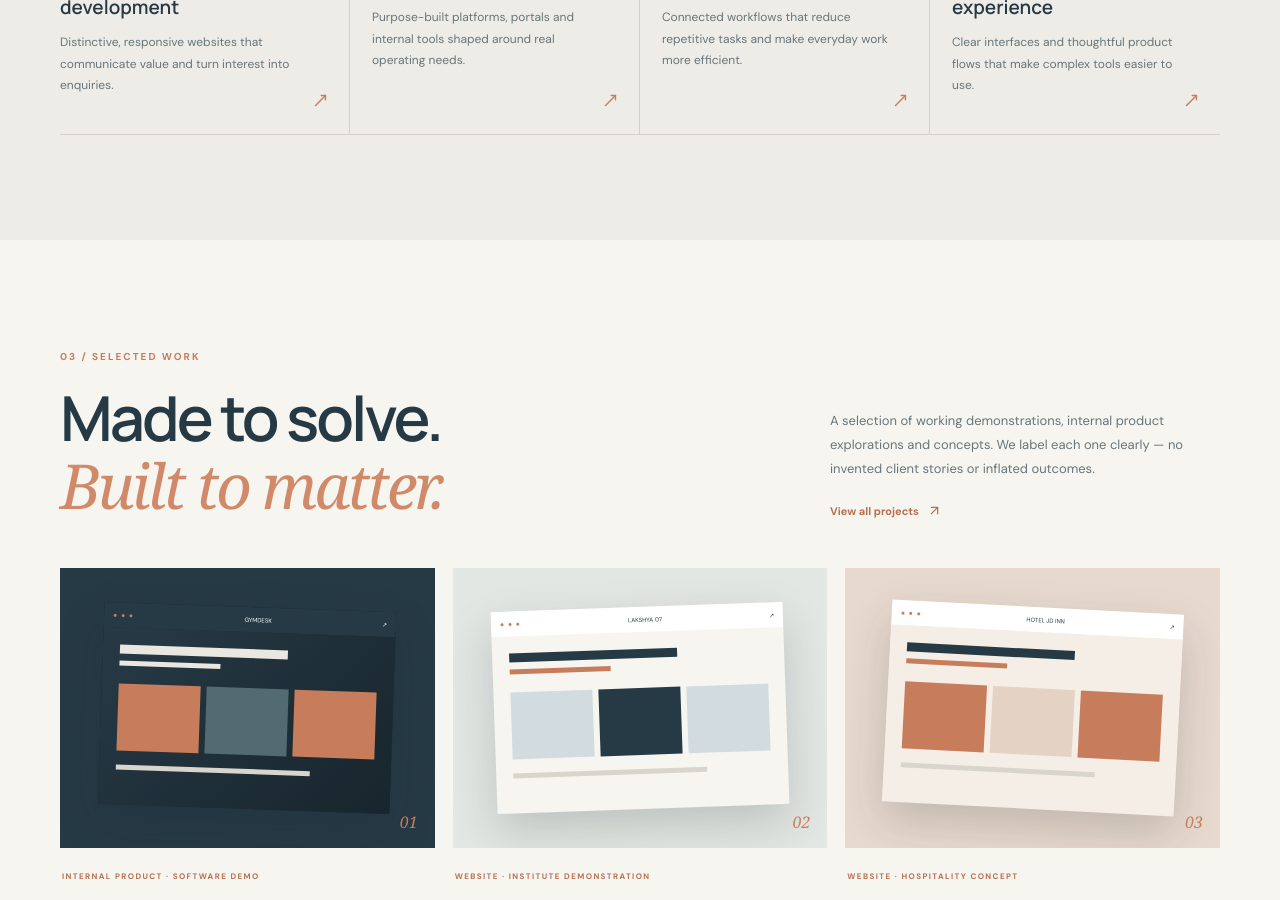
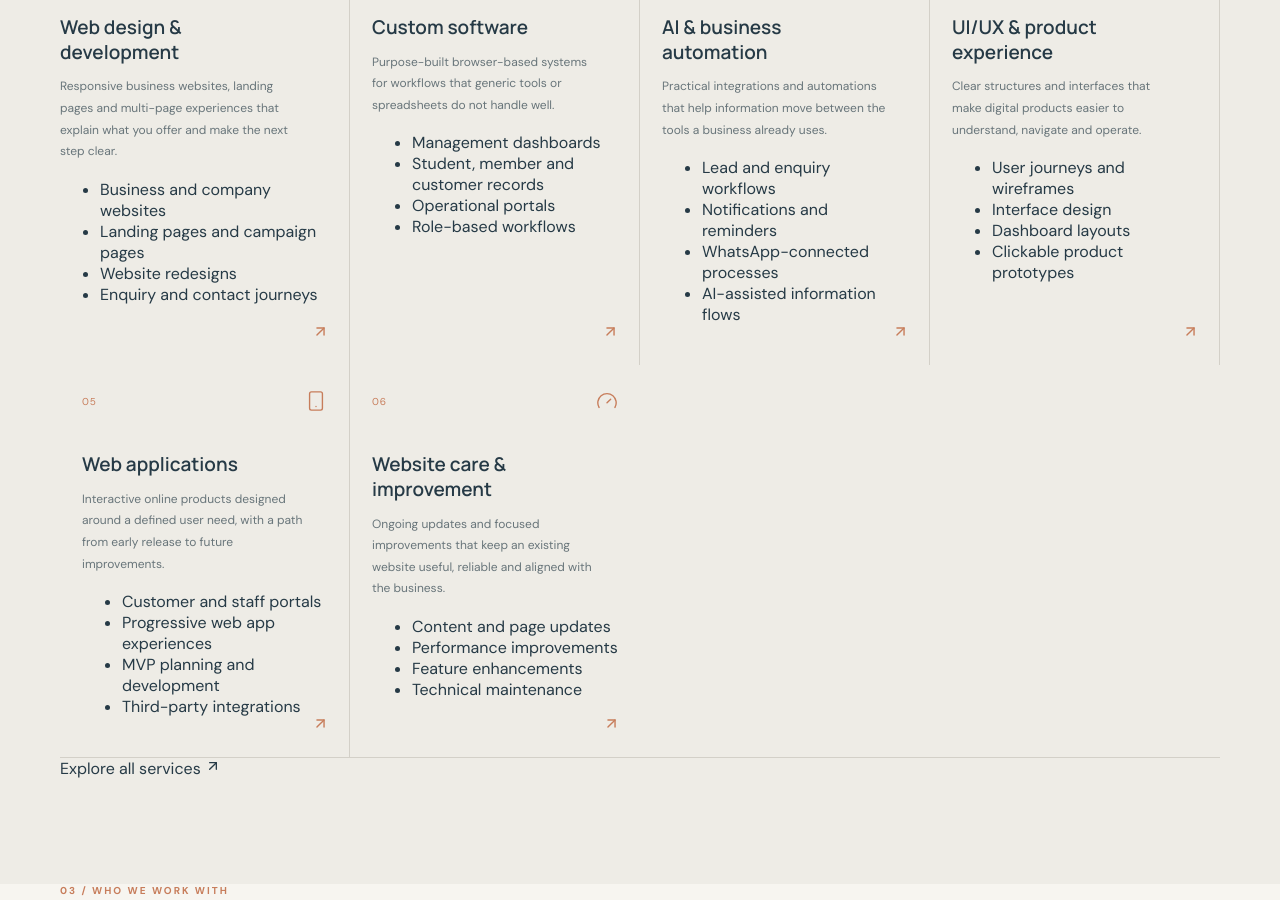
Before and after one commit to kunalkunar108/curakart-tech, a Next.js app: page / in a window 1280 px wide. Shown: the part 1880-2780 px from the top of the page. Built offline with nearby package versions, Linux system fonts and the light colour scheme.

Commit message:
Expand CURAKART homepage into detailed agency experience

```diff
--- a/app/page.tsx
+++ b/app/page.tsx
@@ -1,16 +1,39 @@
 import Link from "next/link";
-import { ArrowUpRight, ArrowRight, Code2, PanelsTopLeft, Workflow, Layers3, MoveUpRight } from "lucide-react";
+import { ArrowUpRight, ArrowRight, Code2, PanelsTopLeft, Workflow, Layers3, Smartphone, Database, ShieldCheck, Gauge, MessageCircle, Search, PenTool, Rocket } from "lucide-react";
 
 const capabilities = [
-  { n: "01", icon: PanelsTopLeft, title: "Web design & development", text: "Distinctive, responsive websites that communicate value and turn interest into enquiries." },
-  { n: "02", icon: Code2, title: "Custom software", text: "Purpose-built platforms, portals and internal tools shaped around real operating needs." },
-  { n: "03", icon: Workflow, title: "Business automation", text: "Connected workflows that reduce repetitive tasks and make everyday work more efficient." },
-  { n: "04", icon: Layers3, title: "Digital product experience", text: "Clear interfaces and thoughtful product flows that make complex tools easier to use." },
+  { n: "01", icon: PanelsTopLeft, title: "Web design & development", text: "Responsive business websites, landing pages and multi-page experiences that explain what you offer and make the next step clear.", items: ["Business and company websites", "Landing pages and campaign pages", "Website redesigns", "Enquiry and contact journeys"] },
+  { n: "02", icon: Code2, title: "Custom software", text: "Purpose-built browser-based systems for workflows that generic tools or spreadsheets do not handle well.", items: ["Management dashboards", "Student, member and customer records", "Operational portals", "Role-based workflows"] },
+  { n: "03", icon: Workflow, title: "AI & business automation", text: "Practical integrations and automations that help information move between the tools a business already uses.", items: ["Lead and enquiry workflows", "Notifications and reminders", "WhatsApp-connected processes", "AI-assisted information flows"] },
+  { n: "04", icon: Layers3, title: "UI/UX & product experience", text: "Clear structures and interfaces that make digital products easier to understand, navigate and operate.", items: ["User journeys and wireframes", "Interface design", "Dashboard layouts", "Clickable product prototypes"] },
+  { n: "05", icon: Smartphone, title: "Web applications", text: "Interactive online products designed around a defined user need, with a path from early release to future improvements.", items: ["Customer and staff portals", "Progressive web app experiences", "MVP planning and development", "Third-party integrations"] },
+  { n: "06", icon: Gauge, title: "Website care & improvement", text: "Ongoing updates and focused improvements that keep an existing website useful, reliable and aligned with the business.", items: ["Content and page updates", "Performance improvements", "Feature enhancements", "Technical maintenance"] },
 ];
+
 const projects = [
   { no: "01", name: "GymDesk", type: "INTERNAL PRODUCT · SOFTWARE DEMO", desc: "A gym operations concept exploring member records, attendance and day-to-day management.", href: "https://gym-managment-software-ecru.vercel.app/", cta: "Explore software demo", style: "work-dark", visual: "gym" },
   { no: "02", name: "LAKSHYA 07", type: "WEBSITE · INSTITUTE DEMONSTRATION", desc: "A structured digital presence for a computer institute, with course information and admission enquiries.", href: "https://lakshya-07.vercel.app/", cta: "Explore website demo", style: "work-light", visual: "education" },
   { no: "03", name: "Hotel JD Inn", type: "WEBSITE · HOSPITALITY CONCEPT", desc: "A hospitality website concept designed around property presentation and guest enquiries.", href: "https://hotel-jd-afzv8wjal-kunal-s-project.vercel.app/", cta: "Explore website concept", style: "work-sand", visual: "hotel" },
+];
+
+const steps = [
+  ["01", "Discover", "We learn about your business, users, current process and the problem you want to solve."],
+  ["02", "Plan", "We define the deliverables, priorities, technical approach, timeline and responsibilities before work begins."],
+  ["03", "Design", "We organise the content and user journeys, then shape the visual direction for your review."],
+  ["04", "Build", "We develop the agreed experience in focused stages and share progress at planned checkpoints."],
+  ["05", "Test", "We review the agreed functionality, responsive behaviour, forms and key user journeys before launch."],
+  ["06", "Launch & support", "We prepare the handover and can agree on ongoing maintenance or future improvements separately."],
+];
+
+const faqs = [
+  ["What kind of projects does CURAKART take on?", "We work on business websites, landing pages, web applications, custom management software, UI/UX work and practical automation. The right fit depends on the problem, scope and available resources."],
+  ["How much does a website cost?", "Our current indicative ranges are ₹15,000–₹20,000 for a starter website and ₹25,000–₹40,000 for a business website. Final pricing depends on pages, content, integrations and requirements. See the pricing page for scope notes."],
+  ["How long does a project take?", "Timing depends on scope, content readiness, integrations and review turnaround. We provide a project-specific timeline after understanding the requirements rather than promising one timeline for every project."],
+  ["Can you build custom management software?", "Yes. We can discuss dashboards, portals and workflow-focused systems. We first map the process and define what belongs in the initial release. Larger systems may need phased delivery."],
+  ["Will I be able to request changes?", "Review points and revision rounds are defined in the proposal. Changes outside the agreed scope may affect cost or timeline, so we document them before proceeding."],
+  ["Do you provide support after launch?", "Support, maintenance and future development can be agreed as a separate arrangement. The proposal will state what is included and what is not."],
+  ["Do you work with businesses outside Jharkhand?", "Project discussions and delivery can be handled remotely. We assess each enquiry based on its requirements and whether it is a suitable fit."],
+  ["How do I get started?", "Share a short description through the contact page or WhatsApp. We can then clarify the objective, expected features, budget and next steps."],
 ];
 
 export default function Home() {
@@ -21,47 +44,82 @@ export default function Home() {
         <div className="agency-hero-copy">
           <div className="agency-kicker"><span></span> INDEPENDENT DIGITAL & SOFTWARE STUDIO</div>
           <h1>Build what’s<br/> <em>next.</em> Move<br/>business forward.</h1>
-          <p className="agency-hero-lead">We partner with businesses to design, develop and improve the digital tools they rely on — from high-performing websites to custom software and automation.</p>
+          <p className="agency-hero-lead">We help businesses turn ideas and everyday operational challenges into useful digital experiences — from professional websites to custom software and connected workflows.</p>
           <div className="agency-actions">
             <Link className="agency-button" href="/contact">Start a project <ArrowUpRight size={17}/></Link>
             <Link className="agency-text-link" href="/work">Explore our work <ArrowRight size={16}/></Link>
           </div>
+          <div className="hero-proofline"><span><i/> Clear scope</span><span><i/> Thoughtful design</span><span><i/> Practical technology</span></div>
         </div>
         <div className="agency-hero-visual" aria-label="Abstract digital systems illustration">
           <div className="visual-topline"><span>CURAKART / DIGITAL SYSTEMS</span><span>01 — 04</span></div>
-          <div className="visual-orbit orbit-a"></div><div className="visual-orbit orbit-b"></div>
+          <div className="visual-orbit orbit-a"></div><div className="visual-orbit orbit-b"></div><div className="visual-orbit orbit-c"></div>
           <div className="visual-cross cross-a"></div><div className="visual-cross cross-b"></div>
           <div className="visual-core"><span>CK</span><small>THINK · DESIGN · BUILD</small></div>
-          <div className="visual-node node-one"><i></i><span>WEB</span></div>
-          <div className="visual-node node-two"><i></i><span>SOFTWARE</span></div>
-          <div className="visual-node node-three"><i></i><span>AUTOMATION</span></div>
-          <div className="visual-caption">Technology, made useful.</div>
-          <div className="visual-index">FIG. 001 / CURAKART</div>
+          <div className="visual-node node-one"><i></i><span>WEB</span></div><div className="visual-node node-two"><i></i><span>SOFTWARE</span></div><div className="visual-node node-three"><i></i><span>AUTOMATION</span></div>
+          <div className="visual-caption">Technology, made useful.</div><div className="visual-index">FIG. 001 / CURAKART</div>
         </div>
       </div>
       <div className="wrap agency-hero-bottom"><span>STRATEGY-LED THINKING</span><span>DESIGN WITH INTENT</span><span>ENGINEERED TO WORK</span><span>BUILT FOR WHAT’S NEXT ↘</span></div>
     </section>
 
     <section className="agency-intro">
-      <div className="wrap agency-intro-grid"><div className="agency-section-label">01 / THE STUDIO</div><div><p className="agency-intro-statement">Technology should do more than look impressive. <em>It should make business work better.</em></p><div className="agency-intro-foot"><p>CURAKART is an independent digital and software development studio focused on practical solutions, thoughtful design and dependable execution.</p><Link href="/about">Get to know CURAKART <ArrowUpRight size={15}/></Link></div></div></div>
+      <div className="wrap agency-intro-grid"><div className="agency-section-label">01 / THE STUDIO</div><div><p className="agency-intro-statement">Technology should do more than look impressive. <em>It should make business work better.</em></p><div className="agency-intro-foot"><p>CURAKART is an independent digital and software development studio focused on practical solutions, thoughtful design and dependable execution. We bring the business objective into the conversation before deciding what to build.</p><Link href="/about">Get to know CURAKART <ArrowUpRight size={15}/></Link></div></div></div>
     </section>
 
     <section className="agency-capabilities">
-      <div className="wrap"><div className="agency-section-head"><div><div className="agency-section-label">02 / WHAT WE DO</div><h2>Digital capability.<br/><em>Business clarity.</em></h2></div><p>From your first digital presence to the systems behind your operations, we bring design and development together around a clear objective.</p></div>
-        <div className="agency-cap-grid">{capabilities.map(({n,icon:Icon,title,text})=><article className="agency-cap" key={n}><div className="agency-cap-top"><span>{n}</span><Icon size={22} strokeWidth={1.5}/></div><h3>{title}</h3><p>{text}</p><Link href="/services" aria-label={`Explore ${title}`}><MoveUpRight size={17}/></Link></article>)}</div>
+      <div className="wrap"><div className="agency-section-head"><div><div className="agency-section-label">02 / WHAT WE DO</div><h2>Digital capability.<br/><em>Business clarity.</em></h2></div><p>From your first digital presence to the systems behind your operations, we bring design and development together around a defined business objective.</p></div>
+        <div className="agency-cap-grid agency-cap-grid-six">{capabilities.map(({n,icon:Icon,title,text,items})=><article className="agency-cap agency-cap-expanded" key={n}><div className="agency-cap-top"><span>{n}</span><Icon size={22} strokeWidth={1.5}/></div><h3>{title}</h3><p>{text}</p><ul>{items.map(item=><li key={item}>{item}</li>)}</ul><Link href="/services" aria-label={`Explore ${title}`}><ArrowUpRight size={17}/></Link></article>)}</div>
+        <div className="agency-section-link"><Link href="/services">Explore all services <ArrowUpRight size={16}/></Link></div>
+      </div>
+    </section>
+
+    <section className="agency-fit">
+      <div className="wrap agency-fit-grid"><div><div className="agency-section-label">03 / WHO WE WORK WITH</div><h2>Built around the way<br/><em>your business works.</em></h2><p>Different businesses have different customers, teams and operating challenges. We start with the context instead of forcing every project into the same template.</p></div>
+        <div className="agency-fit-list">
+          <article><span>01</span><div><h3>Growing businesses</h3><p>Company websites, lead-generation pages and clearer digital customer journeys.</p></div><PanelsTopLeft/></article>
+          <article><span>02</span><div><h3>Education & training</h3><p>Institute websites, admission journeys and software concepts for student and administrative workflows.</p></div><Database/></article>
+          <article><span>03</span><div><h3>Fitness & membership businesses</h3><p>Member-facing experiences and operational tools for attendance, records and routine management.</p></div><Workflow/></article>
+          <article><span>04</span><div><h3>Hospitality & local services</h3><p>Property and service presentation, useful information and straightforward enquiry paths.</p></div><MessageCircle/></article>
+        </div>
       </div>
     </section>
 
     <section className="agency-work">
-      <div className="wrap"><div className="agency-section-head"><div><div className="agency-section-label">03 / SELECTED WORK</div><h2>Made to solve.<br/><em>Built to matter.</em></h2></div><div className="agency-work-intro"><p>A selection of working demonstrations, internal product explorations and concepts. We label each one clearly — no invented client stories or inflated outcomes.</p><Link href="/work">View all projects <ArrowUpRight size={15}/></Link></div></div>
+      <div className="wrap"><div className="agency-section-head"><div><div className="agency-section-label">04 / SELECTED WORK</div><h2>Made to solve.<br/><em>Built to matter.</em></h2></div><div className="agency-work-intro"><p>A selection of working demonstrations, internal product explorations and concepts. We label each one clearly — no invented client stories or inflated outcomes.</p><Link href="/work">View all projects <ArrowUpRight size={15}/></Link></div></div>
         <div className="agency-work-grid">{projects.map(p=><article className={`agency-project ${p.style}`} key={p.no}><div className="agency-project-visual"><div className={`project-screen ${p.visual}`}><div className="screen-bar"><b>● ● ●</b><span>{p.name.toUpperCase()}</span><i>↗</i></div><div className="screen-content"><div className="screen-line"></div><div className="screen-line short"></div><div className="screen-panels"><i></i><i></i><i></i></div><div className="screen-footer-line"></div></div></div><span className="project-no">{p.no}</span></div><div className="agency-project-copy"><div className="agency-project-type">{p.type}</div><h3>{p.name}</h3><p>{p.desc}</p><a href={p.href} target="_blank" rel="noreferrer">{p.cta} <ArrowUpRight size={15}/></a></div></article>)}</div>
+        <div className="agency-section-link"><Link href="/work">Browse the project portfolio <ArrowUpRight size={16}/></Link></div>
+      </div>
+    </section>
+
+    <section className="agency-approach">
+      <div className="wrap"><div className="agency-section-head"><div><div className="agency-section-label">05 / OUR APPROACH</div><h2>Useful by design.<br/><em>Thoughtful by default.</em></h2></div><p>Technology is a means to an outcome. We focus on making the solution understandable, usable and appropriate for the job it needs to do.</p></div>
+        <div className="agency-approach-grid">
+          <article><Search/><h3>Understand first</h3><p>We ask what is slowing the business down, what customers need and what the solution must actually achieve.</p></article>
+          <article><PenTool/><h3>Design with purpose</h3><p>Structure, content and interface decisions should help people find information and complete tasks without confusion.</p></article>
+          <article><ShieldCheck/><h3>Build responsibly</h3><p>We agree what is included, avoid unnecessary complexity and make limitations or dependencies visible.</p></article>
+          <article><Rocket/><h3>Improve over time</h3><p>A launch is a milestone, not a reason to stop thinking. Future changes can be planned around real usage and priorities.</p></article>
+        </div>
       </div>
     </section>
 
     <section className="agency-method">
-      <div className="wrap agency-method-grid"><div><div className="agency-section-label">04 / HOW WE WORK</div><h2>Clear thinking.<br/><em>Careful execution.</em></h2><p className="agency-method-lead">Good digital work comes from understanding the problem before choosing the technology.</p><Link className="agency-dark-link" href="/process">Explore our process <ArrowUpRight size={16}/></Link></div><div className="agency-method-list">{[["01","Understand","We start with your goals, users and the friction you want to remove."],["02","Define","We shape the scope, priorities, deliverables and a realistic plan."],["03","Create","We design, develop and review in focused, transparent stages."],["04","Deliver","We test, launch and hand over with clear documentation and next steps."]].map(([n,t,d])=><div className="agency-method-step" key={n}><span>{n}</span><div><h3>{t}</h3><p>{d}</p></div><ArrowUpRight size={16}/></div>)}</div></div>
+      <div className="wrap agency-method-grid"><div><div className="agency-section-label">06 / HOW WE WORK</div><h2>Clear thinking.<br/><em>Careful execution.</em></h2><p className="agency-method-lead">A transparent process keeps decisions, responsibilities and expectations visible from the first conversation to handover.</p><Link className="agency-dark-link" href="/process">Explore our process <ArrowUpRight size={16}/></Link></div><div className="agency-method-list">{steps.map(([n,t,d])=><div className="agency-method-step" key={n}><span>{n}</span><div><h3>{t}</h3><p>{d}</p></div><ArrowUpRight size={16}/></div>)}</div></div>
     </section>
 
-    <section className="agency-cta"><div className="wrap agency-cta-inner"><div className="agency-section-label">05 / START A CONVERSATION</div><h2>Have a business challenge<br/>worth <em>solving?</em></h2><div className="agency-cta-bottom"><p>Tell us what you’re building, improving or trying to make simpler. We’ll take it from there.</p><Link href="/contact">Let’s discuss your project <ArrowUpRight size={17}/></Link></div></div></section>
+    <section className="agency-delivery">
+      <div className="wrap agency-delivery-grid"><div><div className="agency-section-label">07 / DELIVERY PRINCIPLES</div><h2>Know what you’re<br/><em>getting.</em></h2><p>Before development starts, the proposal should make the work understandable. That means knowing what is included, what depends on you and what may require a separate budget.</p></div><div className="agency-delivery-points">
+        <div><b>01</b><span><strong>Defined scope</strong><small>Pages, features and deliverables written down before work begins.</small></span></div>
+        <div><b>02</b><span><strong>Visible milestones</strong><small>Review points that make progress and decisions easier to follow.</small></span></div>
+        <div><b>03</b><span><strong>Clear handover</strong><small>Agreed access, documentation and launch responsibilities.</small></span></div>
+        <div><b>04</b><span><strong>Honest boundaries</strong><small>Third-party costs, support terms and out-of-scope requests stated clearly.</small></span></div>
+      </div></div>
+    </section>
+
+    <section className="agency-faq">
+      <div className="wrap agency-faq-grid"><div><div className="agency-section-label">08 / COMMON QUESTIONS</div><h2>Good questions.<br/><em>Clear answers.</em></h2><p>Still deciding what your business needs? Start with the basics here, then tell us about your specific situation.</p><Link href="/contact" className="agency-dark-link">Ask us about your project <ArrowUpRight size={16}/></Link></div><div className="agency-faq-list">{faqs.map(([q,a])=><details key={q}><summary>{q}<span>+</span></summary><p>{a}</p></details>)}</div></div>
+    </section>
+
+    <section className="agency-cta"><div className="wrap agency-cta-inner"><div className="agency-section-label">09 / START A CONVERSATION</div><h2>Have a business challenge<br/>worth <em>solving?</em></h2><div className="agency-cta-bottom"><p>Tell us what you’re building, improving or trying to make simpler. We’ll clarify the requirements and discuss a practical next step.</p><Link href="/contact">Let’s discuss your project <ArrowUpRight size={17}/></Link></div></div></section>
   </>;
 }
```
